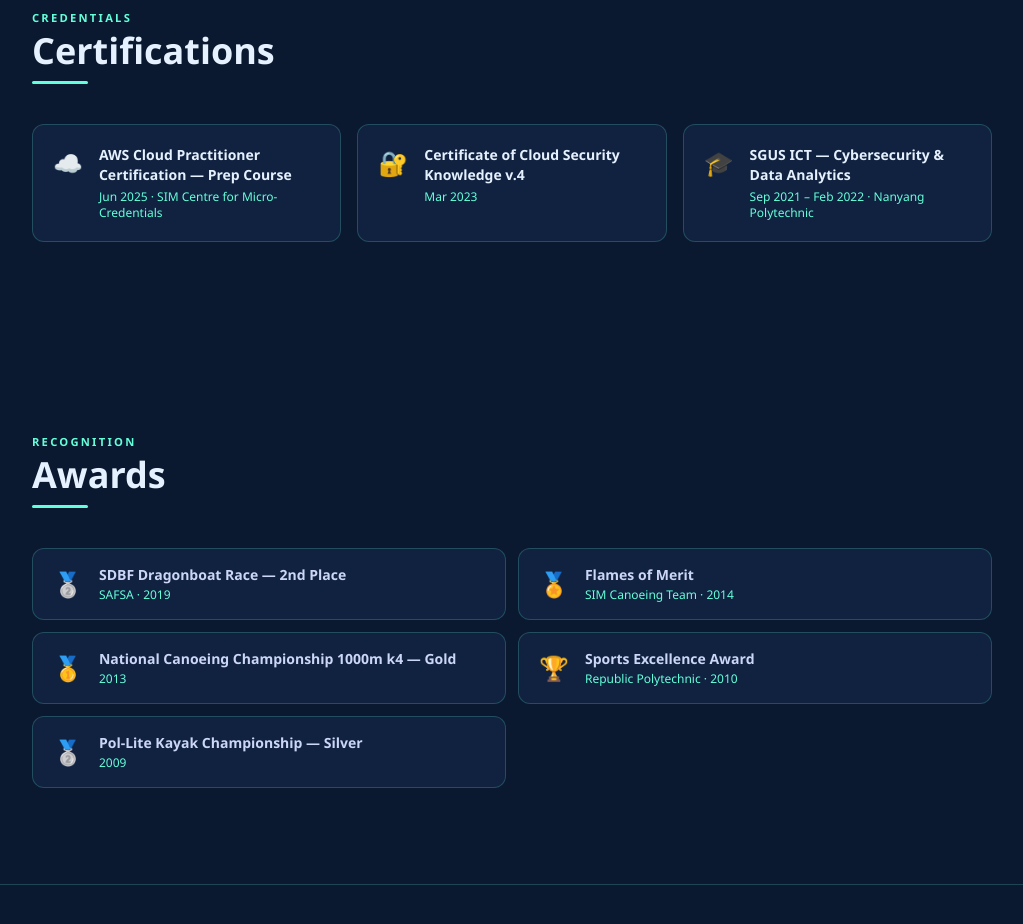
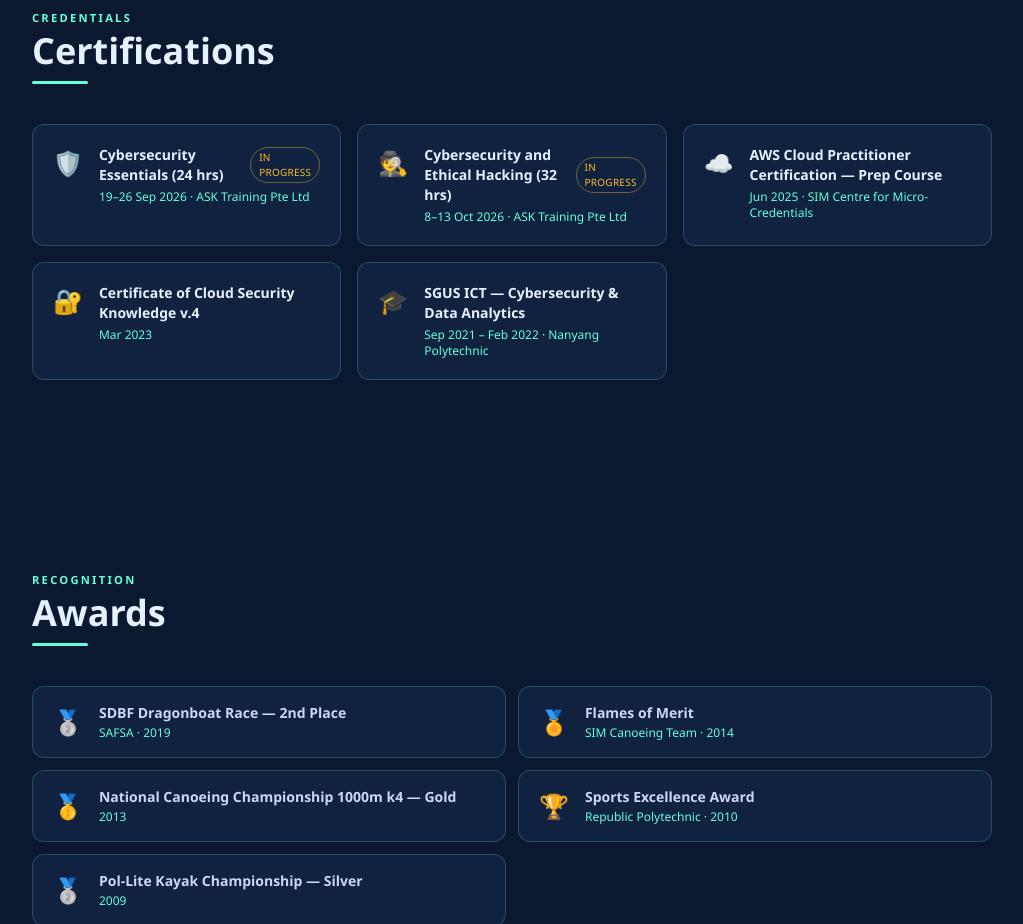
Before and after one commit to ddevMetal/chounmeng-resume, a React (Vite) app: page / in a window 1280 px wide. Shown: the part 5320-6244 px from the top of the page, without its empty margins (128-1151 px from the left). Built offline with nearby package versions, Linux system fonts and the light colour scheme.

Commit message:
Add pending cybersecurity courses (ASK Training) as in-progress certifications

```diff
--- a/src/components/Certifications.jsx
+++ b/src/components/Certifications.jsx
@@ -6,14 +6,21 @@
     <Section id="certifications">
       <SectionHeader tag="Credentials" title="Certifications" />
       <div className="grid grid-cols-1 sm:grid-cols-2 lg:grid-cols-3 gap-4">
-        {certifications.map(({ icon, name, date }) => (
+        {certifications.map(({ icon, name, date, status }) => (
           <div
             key={name}
             className="flex items-start gap-4 bg-cv-card border border-cv-teal/20 rounded-xl p-5 transition-all duration-300 hover:border-cv-teal hover:-translate-y-1 hover:shadow-teal-sm"
           >
             <span className="text-2xl flex-shrink-0 mt-0.5">{icon}</span>
             <div>
-              <p className="text-cv-bright font-semibold text-sm mb-1">{name}</p>
+              <div className="flex items-center gap-2 mb-1">
+                <p className="text-cv-bright font-semibold text-sm">{name}</p>
+                {status === "in_progress" && (
+                  <span className="text-[10px] font-medium uppercase tracking-wide text-amber-400 border border-amber-400/40 rounded-full px-2 py-0.5">
+                    In Progress
+                  </span>
+                )}
+              </div>
               <p className="text-cv-teal text-xs font-medium">{date}</p>
             </div>
           </div>
--- a/src/data/resume.js
+++ b/src/data/resume.js
@@ -228,6 +228,18 @@
 // ─── Certifications ──────────────────────────────────────────────────────────
 export const certifications = [
   {
+    icon: "🛡️",
+    name: "Cybersecurity Essentials (24 hrs)",
+    date: "19–26 Sep 2026 · ASK Training Pte Ltd",
+    status: "in_progress",
+  },
+  {
+    icon: "🕵️",
+    name: "Cybersecurity and Ethical Hacking (32 hrs)",
+    date: "8–13 Oct 2026 · ASK Training Pte Ltd",
+    status: "in_progress",
+  },
+  {
     icon: "☁️",
     name: "AWS Cloud Practitioner Certification — Prep Course",
     date: "Jun 2025 · SIM Centre for Micro-Credentials",
```
